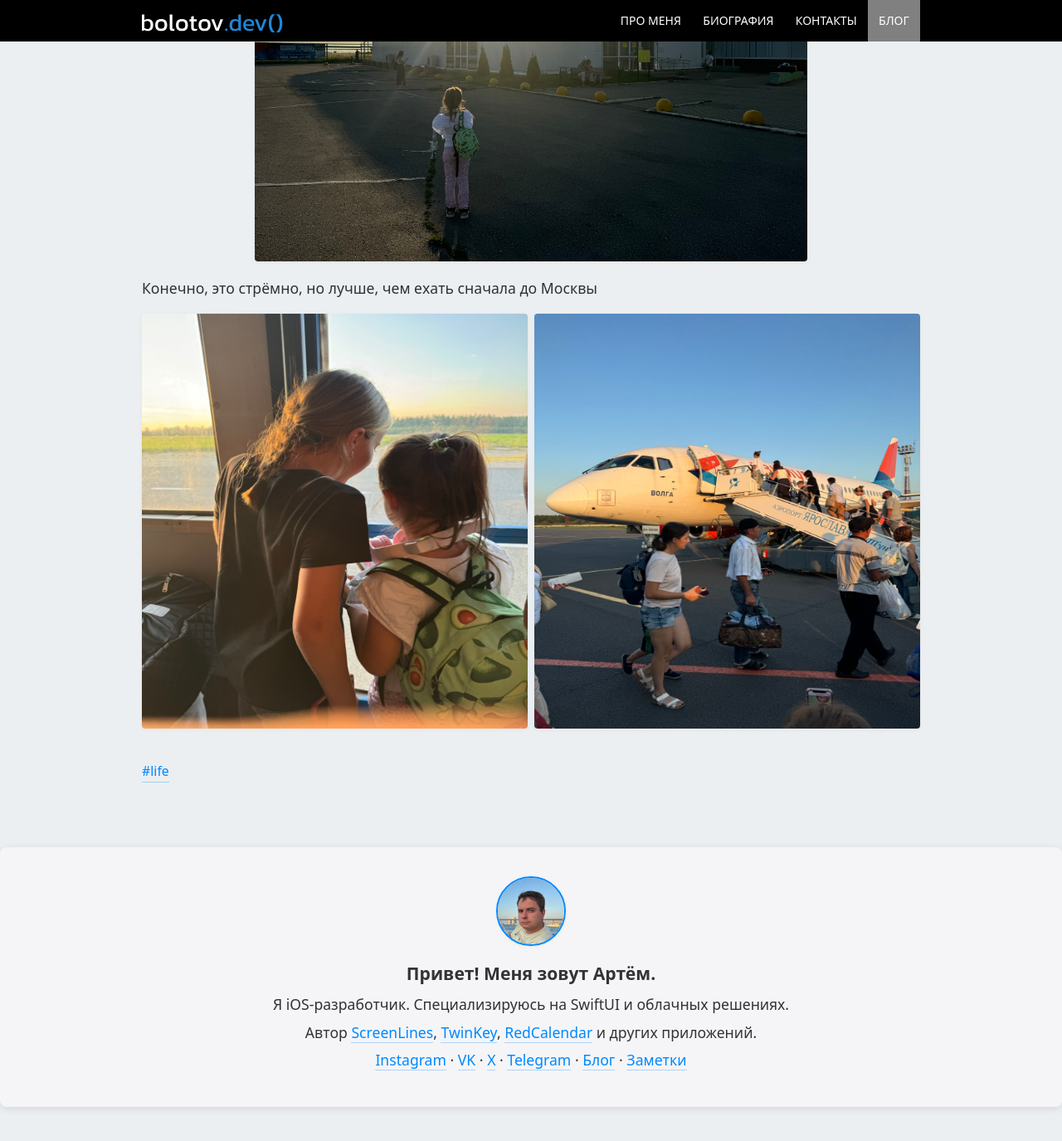
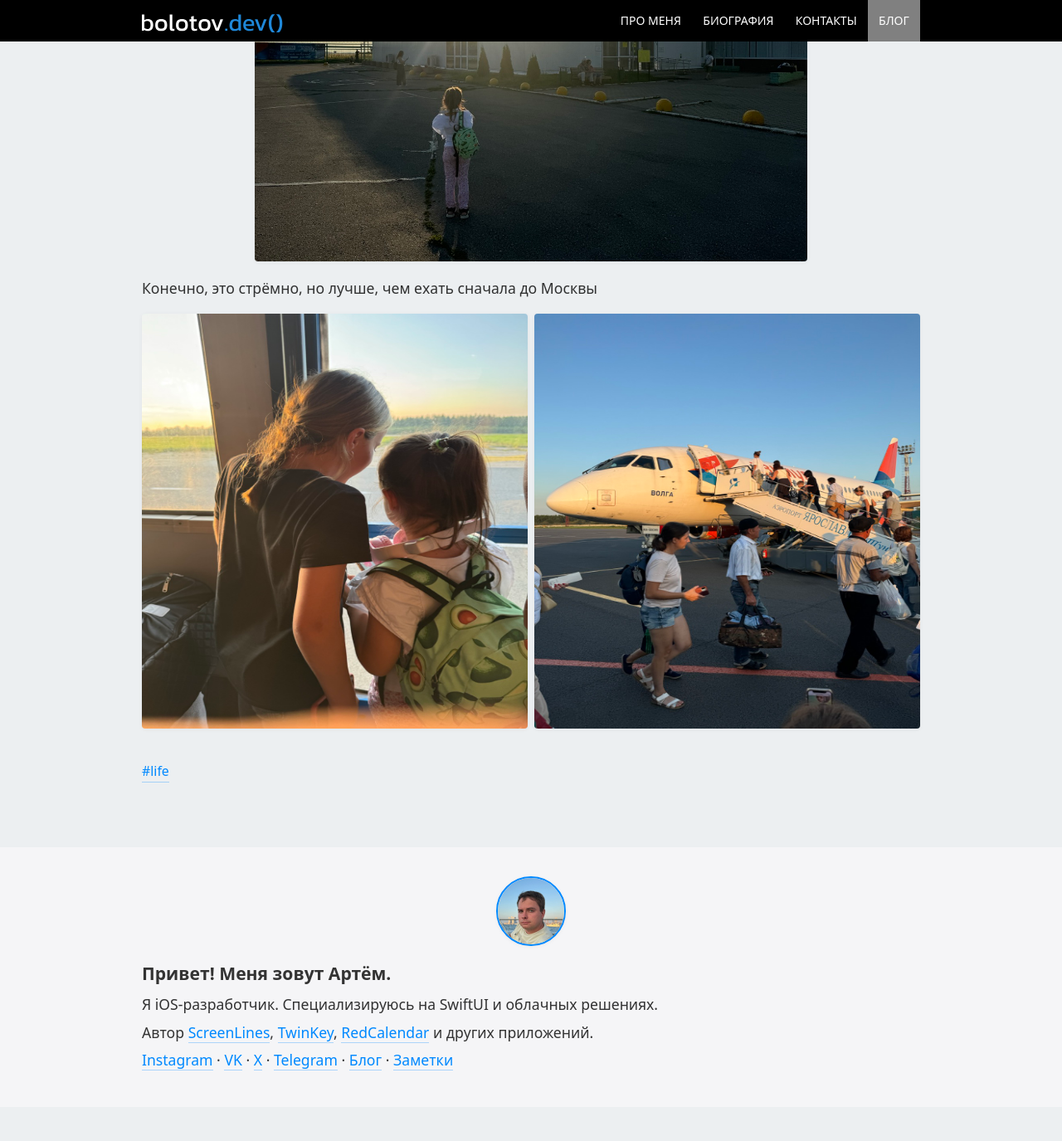
Before and after one commit to artembolotov/artembolotov.github.io, a Jekyll site: the page built from blog/_posts/2024-08-20-samara.md, in a window 1280 px wide and 1400 px high, scrolled down 472 px. Shown: the top 1375 px of the window at 83% size. Built offline with Jekyll 4.4.1, drawn with Linux system fonts in a browser that asks for light colours.

Commit message:
author-footer updates

```diff
--- a/styles/blog.css
+++ b/styles/blog.css
@@ -370,12 +370,10 @@ time {
 /* Author footer styles */
 .author-footer {
   margin-top: 4em;
-  padding: 2em;
+  padding-top: 2em;
+  padding-bottom: 2em;
   background-color: #f5f5f7;
   color: #333;
-  border-radius: 8px;
-  text-align: center;
-  box-shadow: 0 2px 10px rgba(0,0,0,0.1);
 }
 
 .author-footer .avatar {
```
